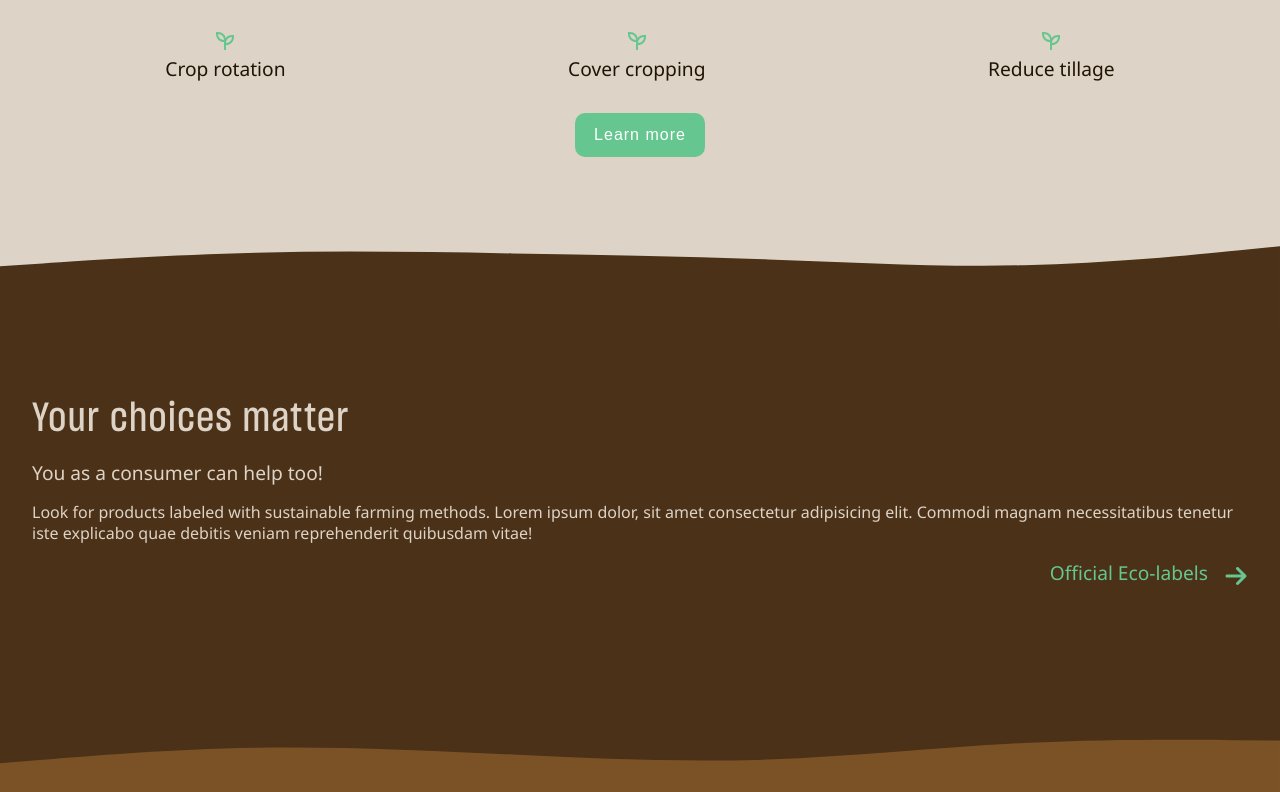
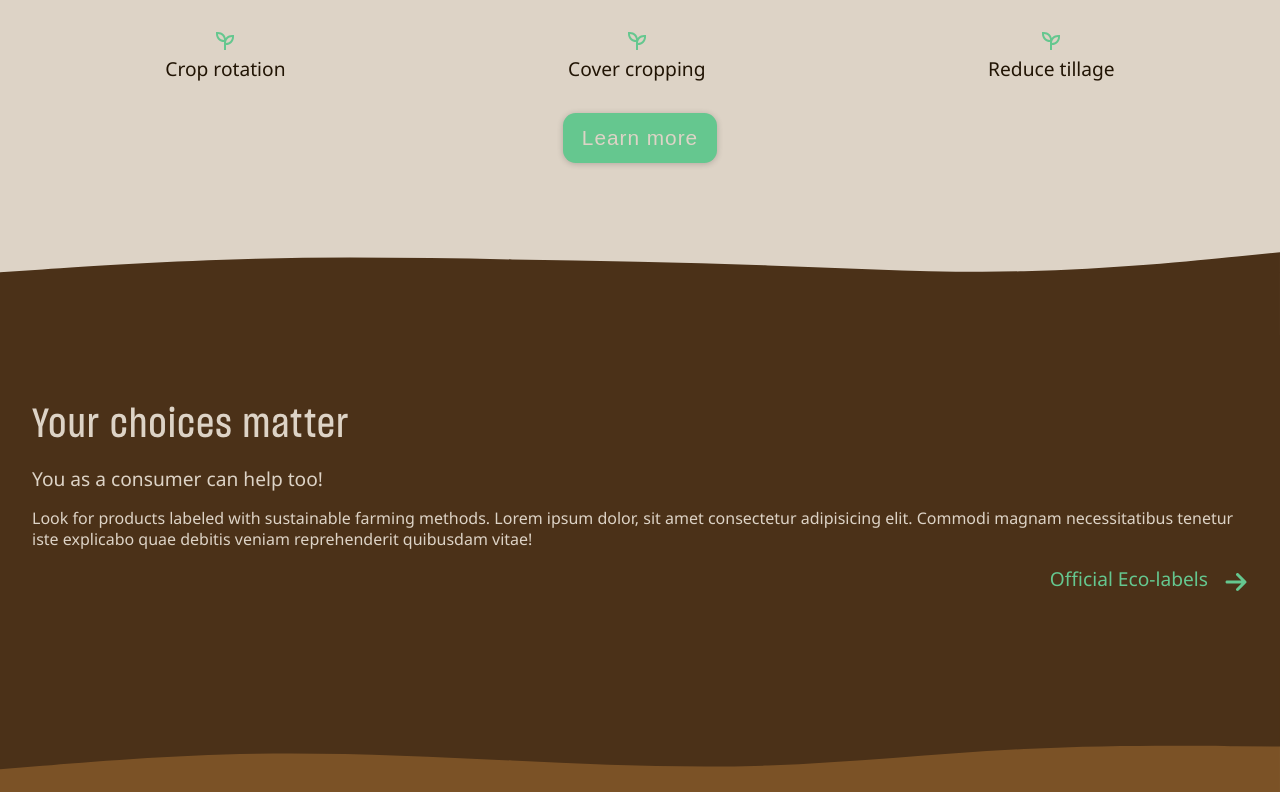
Before and after one commit to AstaCarl/sustainable_ux, a plain HTML site: page index.html in a window 1280 px wide. Shown: the part 1388-2180 px from the top of the page. Drawn offline with Linux system fonts and the light colour scheme.

Commit message:
prettier buttons

```diff
--- a/index.html
+++ b/index.html
@@ -22,7 +22,7 @@
       <h1>Give Soil a Voice!</h1>
       <h2>Lorem ipsum dolor sit amet consectetur.</h2>
 
-      <button>Click it!</button>
+      <button>Join us</button>
       <div class="svg-container">
         <svg
           id="visual"
--- a/style.css
+++ b/style.css
@@ -163,7 +163,6 @@ body {
   padding: 0 2rem;
 }
 
-
 h1 {
   color: var(--color-brown);
   font-size: 2.5rem;
@@ -199,16 +198,26 @@ p {
 
 button {
   background-color: var(--color-green);
-  color: white;
+  color: var(--color-beige);
   border: none;
   padding: 0.8rem 1.2rem;
-  border-radius: 10px;
+  border-radius: 0.8rem;
   cursor: pointer;
   width: fit-content;
-  font-size: 1rem;
+  font-size: 1.3rem;
   font-weight: 500;
   letter-spacing: 1px;
+  transition: background 0.3s;
+  box-shadow: 0 1px 6px rgba(0, 0, 0, 0.2);
 }
+
+/* button:hover {
+  background-color: #d3ebf1;
+}
+
+button:active {
+  background-color: #eaf4f6;
+} */
 
 ul {
   display: flex;
```
